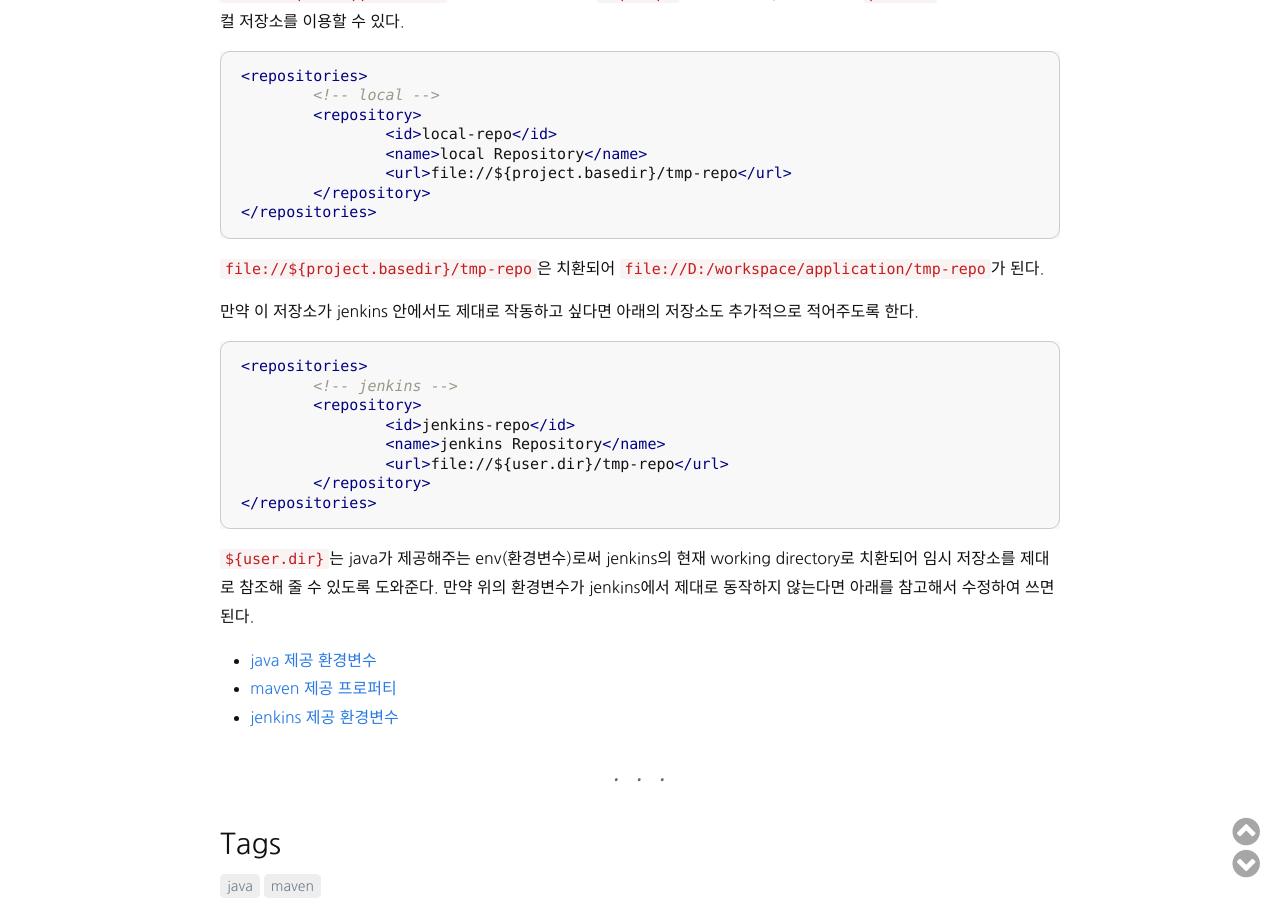
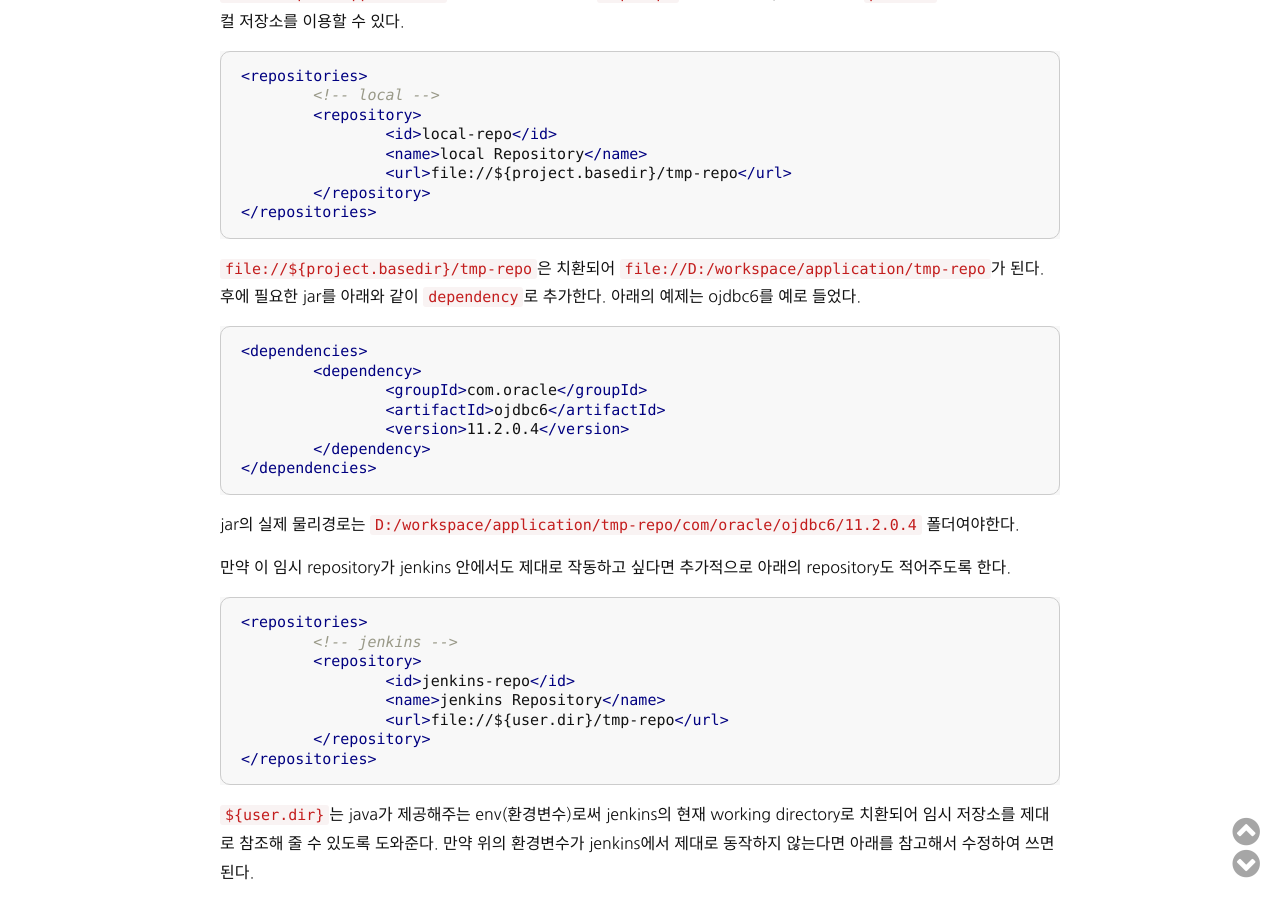
Before and after one commit to seotory/seotory.github.io, a Jekyll site: the page built from _posts/dev/2016-03-21-maven-local-repository-setting.markdown, in a window 1280 px wide and 900 px high, scrolled down 361 px. Built offline with Jekyll 4.4.1, drawn with Linux system fonts in a browser that asks for light colours; nearby versions of some CDN libraries; comment, search, counter and statistics services are not loaded.

Commit message:
post edit

````diff
--- a/_plugins/flickr_image.rb
+++ /dev/null
@@ -1,41 +0,0 @@
-require 'flickraw'
-
-module Jekyll
-  class FlickrImage < Liquid::Tag
-
-    def initialize(tag_name, markup, tokens)
-       super
-       @markup = markup
-       @id   = markup.split(' ')[0]
-       @size = markup.split(' ')[1]
-    end
-
-    def render(context)
-
-      FlickRaw.api_key        = "56517172bcde43971b25a82a2ceaee90" #ENV["FLICKR_KEY"]
-      FlickRaw.shared_secret  = "13e54ff460d40995" #ENV["FLICKR_SECRET"]
-
-      list = flickr.photos.getRecent
-
-      p list
-
-      info = flickr.photos.getInfo(:photo_id => @id)
-
-      server        = info['server']
-      farm          = info['farm']
-      id            = info['id']
-      secret        = info['secret']
-      title         = info['title']
-      description   = info['description']
-      size          = "_#{@size}" if @size
-      src           = "http://farm#{farm}.static.flickr.com/#{server}/#{id}_#{secret}#{size}.jpg"
-      page_url      = info['urls'][0]["_content"]
-
-      img_tag       = "<img src='#{src}' title='#{title}'/>"
-      link_tag      = "<a href='#{page_url}'>#{img_tag}</a>"
-
-    end
-  end
-end
-
-Liquid::Template.register_tag('flickr_image', Jekyll::FlickrImage)
--- a/_posts/dev/2016-03-21-maven-local-repository-setting.markdown
+++ b/_posts/dev/2016-03-21-maven-local-repository-setting.markdown
@@ -24,9 +24,20 @@ java에서 maven을 이용한 build 시스템을 만들다보면 로컬 저장
 </repositories>
 ```
 
-`file://${project.basedir}/tmp-repo`은 치환되어 `file://D:/workspace/application/tmp-repo`가 된다.
+`file://${project.basedir}/tmp-repo`은 치환되어 `file://D:/workspace/application/tmp-repo`가 된다. 후에 필요한 jar를 아래와 같이 `dependency`로 추가한다. 아래의 예제는 ojdbc6를 예로 들었다.
 
-만약 이 저장소가 jenkins 안에서도 제대로 작동하고 싶다면 아래의 저장소도 추가적으로 적어주도록 한다.
+```xml
+<dependencies>
+	<dependency>
+		<groupId>com.oracle</groupId>
+		<artifactId>ojdbc6</artifactId>
+		<version>11.2.0.4</version>
+	</dependency>
+</dependencies>
+```
+jar의 실제 물리경로는 `D:/workspace/application/tmp-repo/com/oracle/ojdbc6/11.2.0.4` 폴더여야한다.
+
+만약 이 임시 repository가 jenkins 안에서도 제대로 작동하고 싶다면 추가적으로 아래의 repository도 적어주도록 한다.
 
 ```xml
 <repositories>
````
Also changed, not shown: _posts/2016-03-21-enjoy-with-your-jekyll-blog.markdown (line endings or trailing spaces).
